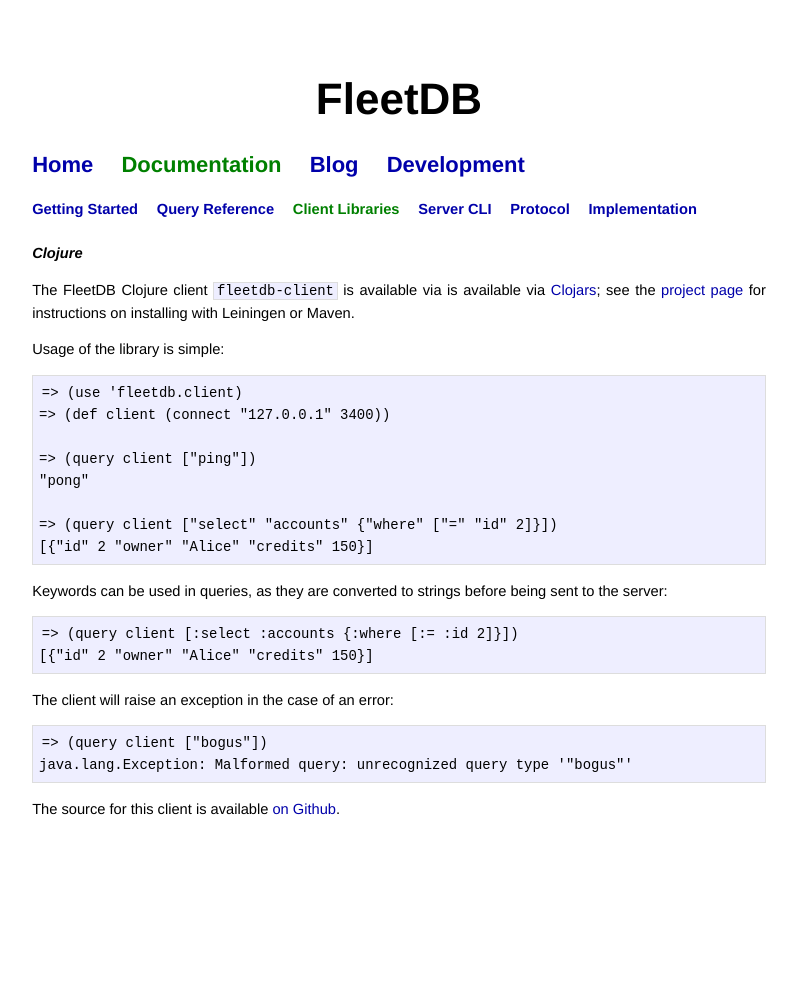
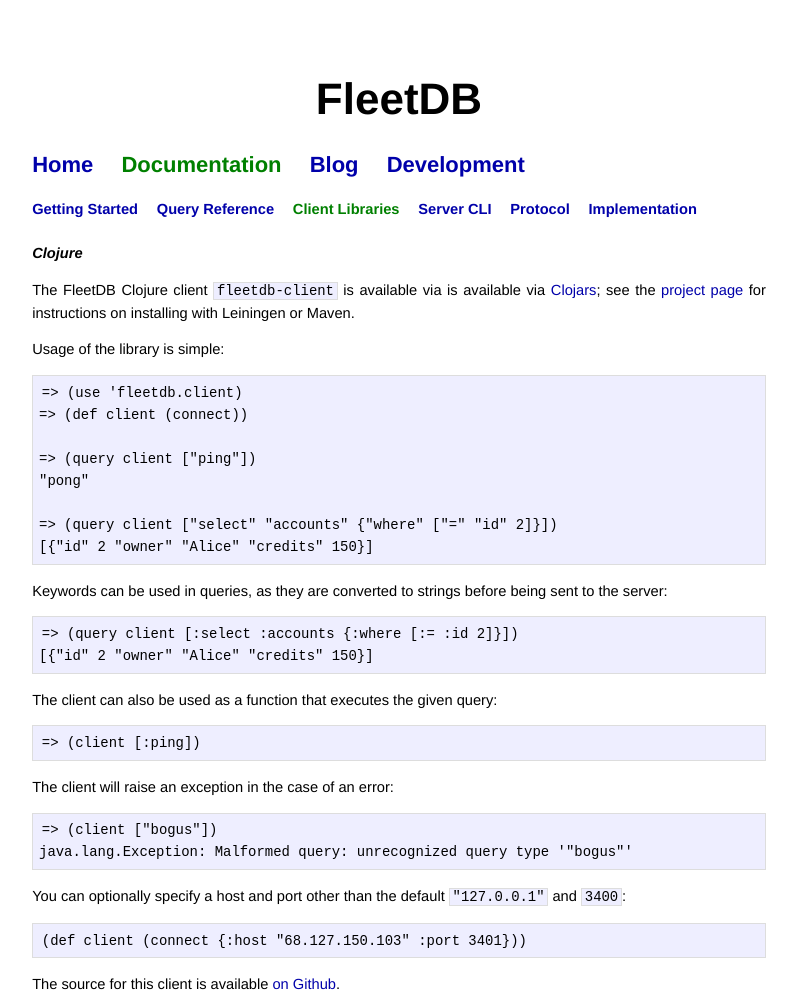
Before and after one commit to mmcgrana/fleetdb.org, a Jekyll site: the page built from docs/clients/clojure.markdown, in a window 1280 px wide. Shown: the whole page, without its empty margins (241-1038 px from the left). Built offline with Jekyll 4.4.1, drawn with Linux system fonts in a browser that asks for light colours.

Commit message:
Update Clojure docs to reflect new Readme.

```diff
--- a/docs/clients/clojure.markdown
+++ b/docs/clients/clojure.markdown
@@ -24,9 +24,17 @@
     => (query client [:select :accounts {:where [:= :id 2]}])
     [{"id" 2 "owner" "Alice" "credits" 150}]
 
+The client can also be used as a function that executes the given query:
+
+    => (client [:ping])
+
 The client will raise an exception in the case of an error:
 
-    => (query client ["bogus"])
+    => (client ["bogus"])
     java.lang.Exception: Malformed query: unrecognized query type '"bogus"'
 
+You can optionally specify a host and port other than the default `"127.0.0.1"` and `3400`:
+
+    (def client (connect {:host "68.127.150.103" :port 3401}))
+
 The source for this client is available [on Github](http://github.com/mmcgrana/fleetdb-client).
```
Also changed, not shown: other parts of docs/clients/clojure.markdown (+1 -1 lines).
